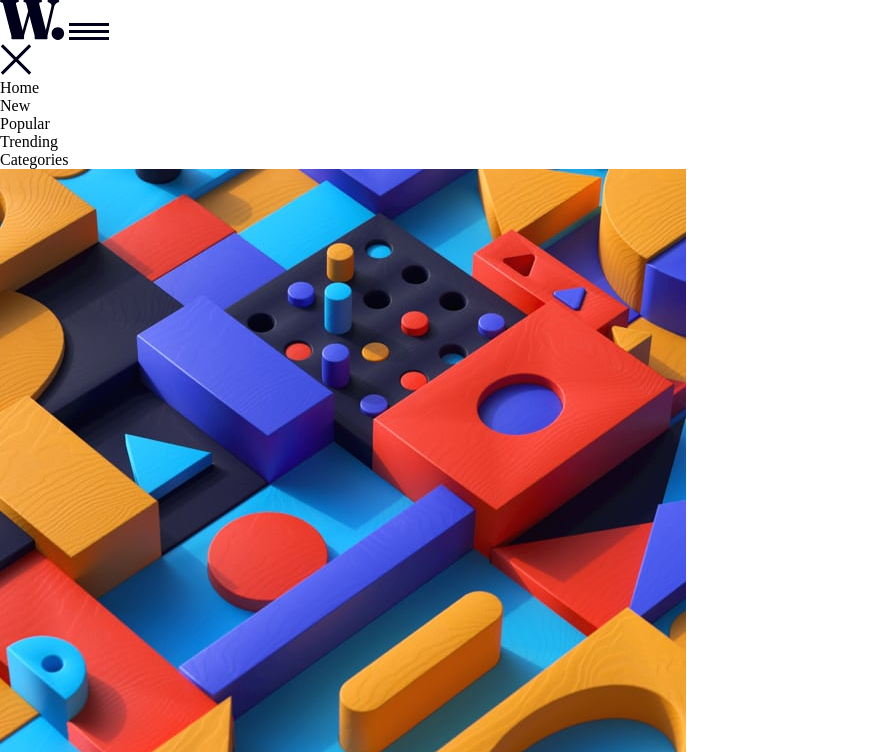
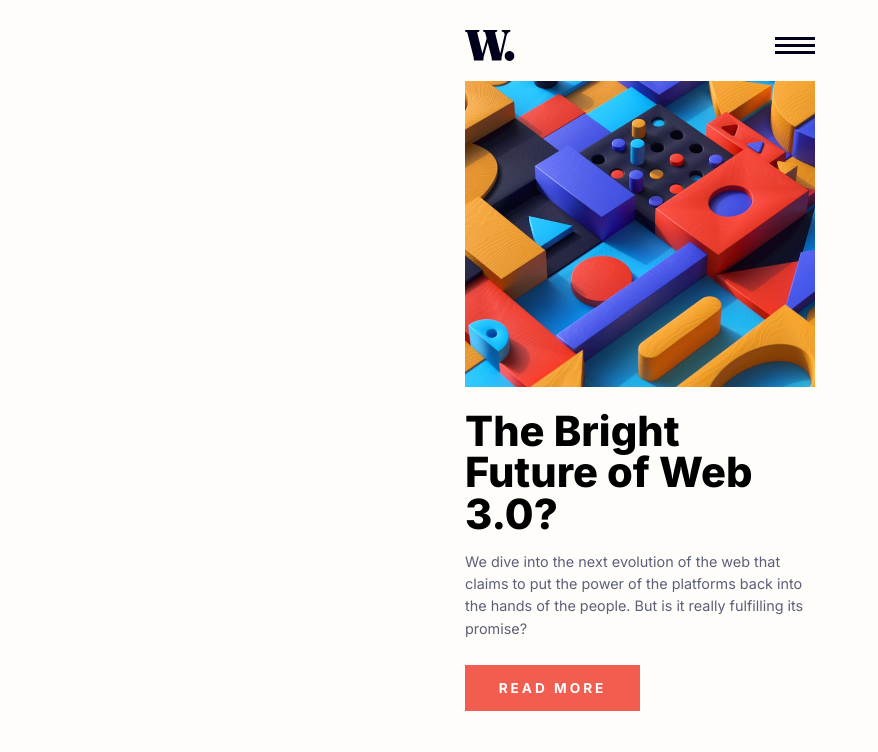
Before and after one commit to Gonzalop0210/1-solucion-JS-junior, a plain HTML site: page index.html in a window 1280 px wide. Shown: the top 752 px of the page, without its empty margins (0-878 px from the left). Drawn offline with Linux system fonts and the light colour scheme.

Commit message:
Avanzando con el diseño movil

```diff
--- a/index.html
+++ b/index.html
@@ -6,6 +6,9 @@
     <meta name="viewport" content="width=device-width, initial-scale=1.0">
     <title>W.</title>
     <link rel="stylesheet" href="style.css">
+    <link rel="preconnect" href="https://fonts.googleapis.com">
+    <link rel="preconnect" href="https://fonts.gstatic.com" crossorigin>
+    <link href="https://fonts.googleapis.com/css2?family=Inter:wght@400;700;800&display=swap" rel="stylesheet">
 </head>
 <body>
     <header class="container__header">
@@ -13,7 +16,7 @@
             <img src="assets/images/logo.svg" alt="Logo" class="logo">
             <img src="assets/images/icon-menu.svg" alt="Icono barra" class="icono__bar">
         </div>
-        <nav class="container__nav">
+        <nav class="container__nav nav__none">
             <img src="assets/images/icon-menu-close.svg" alt="Icono close" class="icono__bar__close">
             <ul class="list__nav">
                 <li class="item__nav">Home</li>
@@ -27,7 +30,8 @@
     <main class="container__main">
         <article class="container__article">
             <picture class="conteiner__img__principal">
-                <img src="assets/images/image-web-3-mobile.jpg" alt="Img" class="img__principal">
+                <img src="assets/images/image-web-3-mobile.jpg" alt="Img" class="img__principal__mobile">
+                <img src="assets/images/image-web-3-desktop.jpg" alt="Img" class="img__principal__desktop">
             </picture>
             <div class="container__content__article">
                 <h1 class="title">The Bright Future of Web 3.0?</h1>
--- a/style.css
+++ b/style.css
@@ -3,3 +3,106 @@
     padding: 0;
     box-sizing: border-box;
 }
+
+body {
+    background-color: hsl(36, 100%, 99%);
+    min-height: 100vh;
+    display: flex;
+    align-items: center;
+    flex-direction: column;
+    padding: 30px 0;
+    font-family: 'Inter';
+}
+
+.container__header,
+.container__main,
+.container__footer {
+    min-width: 350px;
+    max-width: 350px;
+}
+
+.container__logo__bar {
+    display: flex;
+    justify-content: space-between;
+    align-items: center;
+}
+
+.logo {
+    width: 50px;
+}
+
+.icono__bar {
+    width: 40px;
+}
+
+/*Estilos para el NAV*/
+.container__nav {
+    position: absolute;
+    background-color: hsl(36, 100%, 99%);
+    min-width: 70vw;
+    min-height: 100vh;
+    right: 0;
+    top: 0;
+    padding: 30px;
+    text-align: end;
+}
+
+.icono__bar__close {
+    width: 28px;
+}
+
+.list__nav {
+    text-align: start;
+    list-style: none;
+    display: flex;
+    flex-direction: column;
+    gap: 25px;
+    margin-top: 80px;
+}
+
+.nav__none {
+    display: none;
+}
+/*-------------------*/
+/*NONE DESKTOP*/
+.img__principal__desktop {
+    display: none;
+}
+/*------------*/
+
+.img__principal__mobile {
+    width: 100%;
+    margin: 20px 0;
+}
+
+.title {
+    font-size: 2.6em;
+    font-weight: 800;
+    line-height: 1em;
+}
+
+.paragraph {
+    color: hsl(236, 13%, 42%);
+    margin: 15px 0;
+    font-size: .9em;
+    line-height: 1.55em;
+}
+
+.button {
+    text-transform: uppercase;
+    background-color: hsl(5, 85%, 63%);
+    border: 1px solid hsl(5, 85%, 63%);
+    color: #FFF;
+    font-family: 'Inter';
+    font-weight: 700;
+    max-width: 50%;
+    min-width: 50%;
+    padding: 14px 0;
+    letter-spacing: 3px;
+    font-size: .85em;
+    margin: 10px 0;
+}
+
+.container__aside {
+    margin-top: 40px;
+}
```
